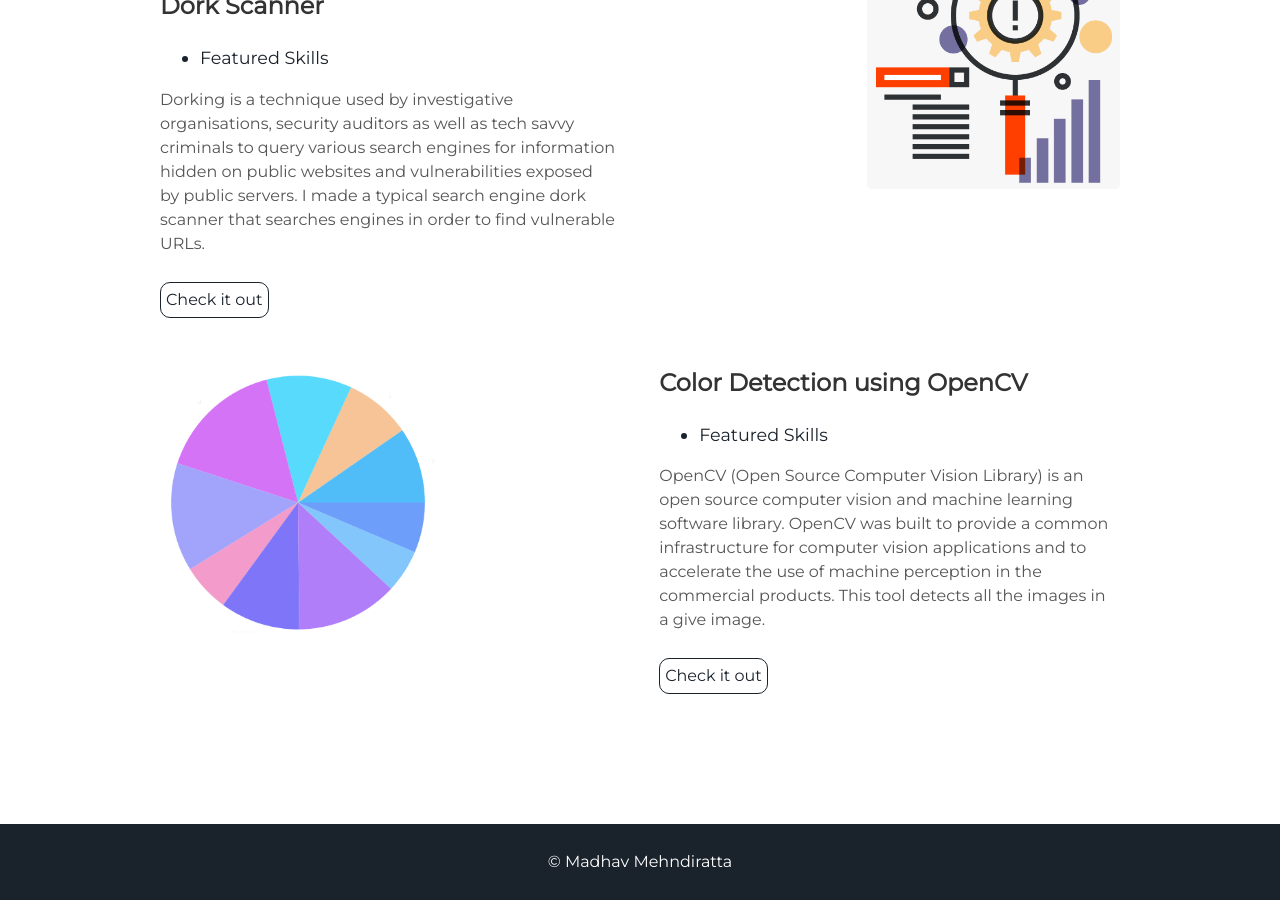
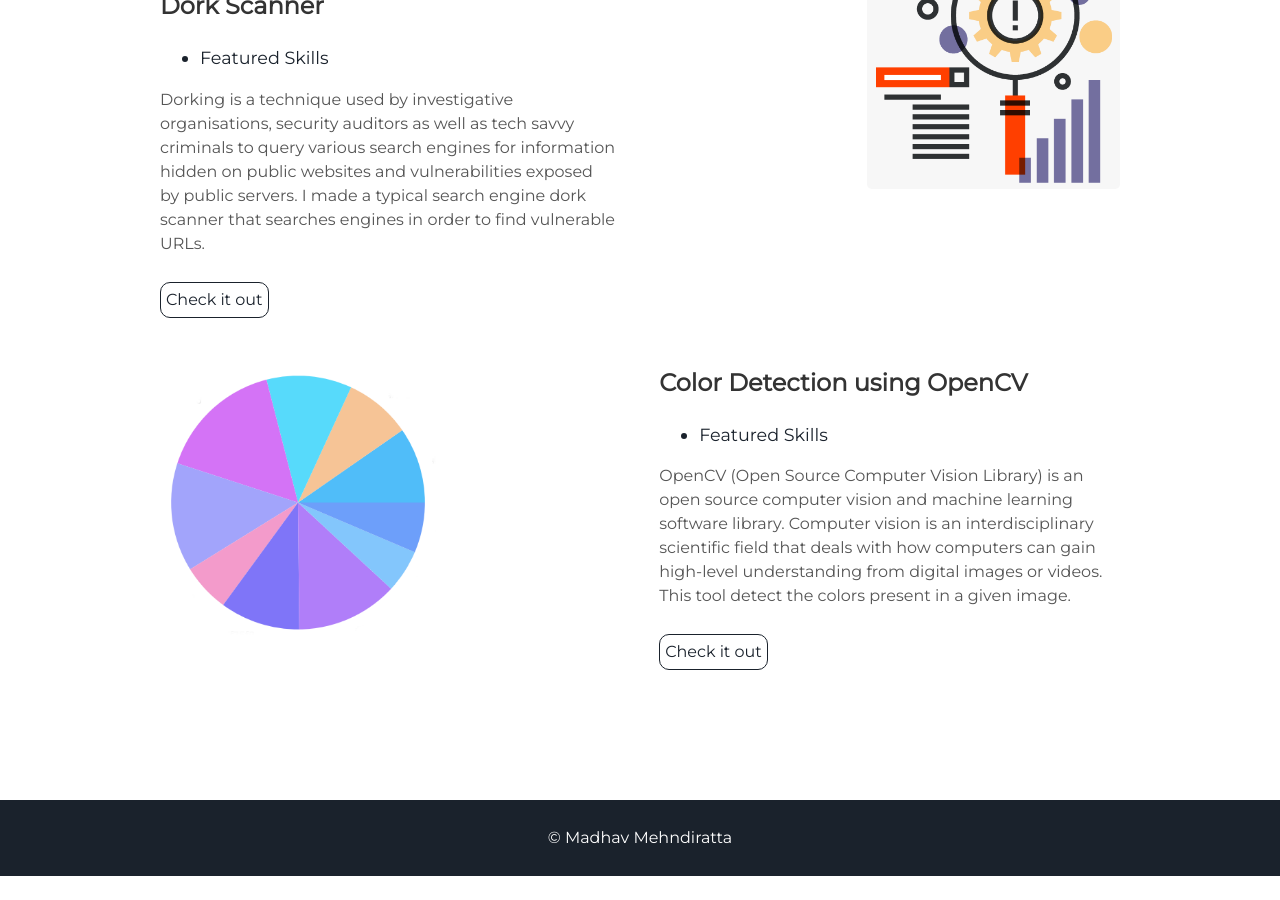
Before and after one commit to madhavmehndiratta/jekyll-portfolio, a Jekyll site: the page built from index.html, in a window 1280 px wide and 900 px high, scrolled down 1941 px. Built offline with Jekyll 4.4.1, drawn with Linux system fonts in a browser that asks for light colours; after the commit the page ends 2817 px from its top, so only the background shows below that.

Commit message:
Fixed Spelling Mistake

```diff
--- a/_includes/projects.html
+++ b/_includes/projects.html
@@ -23,7 +23,7 @@
     <ul>
       <li> Featured Skills</li>
     </ul>
-    <p>OpenCV (Open Source Computer Vision Library) is an open source computer vision and machine learning software library. OpenCV was built to provide a common infrastructure for computer vision applications and to accelerate the use of machine perception in the commercial products. This tool detects all the images in a give image.</p>
+    <p>OpenCV (Open Source Computer Vision Library) is an open source computer vision and machine learning software library. Computer vision is an interdisciplinary scientific field that deals with how computers can gain high-level understanding from digital images or videos. This tool detect the colors present in a given image.</p>
     <a class="project-link" href="https://github.com/madhavmehndiratta/openCV-color-detection">Check it out</a>
   </div>
 </div>
```
